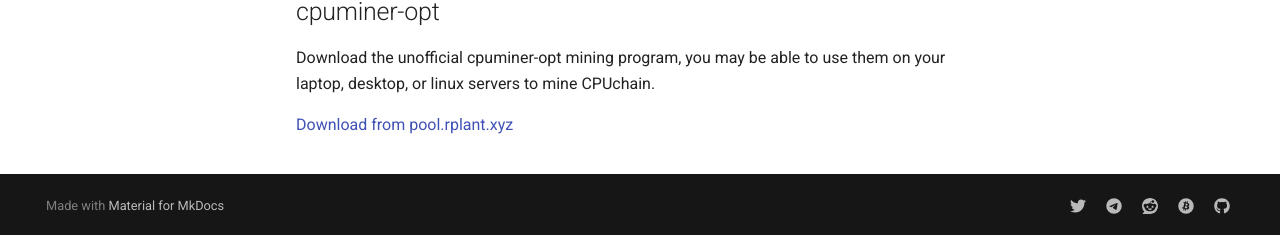
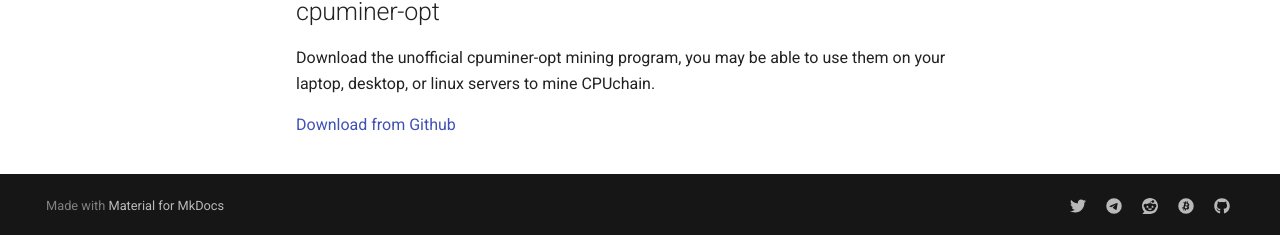
Before and after one commit to randomBox1234/cpuchain.org, an MkDocs documentation site: the page built from docs/download.md, in a window 1280 px wide. Shown: the part 662-897 px from the top of the page. Built offline with MkDocs 1.6.1 and Material for MkDocs 9.7.7, drawn with Linux system fonts in a browser that asks for light colours.

Commit message:
Update download.md

```diff
--- a/docs/download.md
+++ b/docs/download.md
@@ -20,4 +20,4 @@ Coming soon with our native android CPUchain mining app.
 
 Download the unofficial cpuminer-opt mining program, you may be able to use them on your laptop, desktop, or linux servers to mine CPUchain.
 
-[Download from pool.rplant.xyz](https://pool.rplant.xyz/getting_started)
+[Download from Github](https://github.com/minkcrypto/cpuminer-opt/releases/latest)
```
